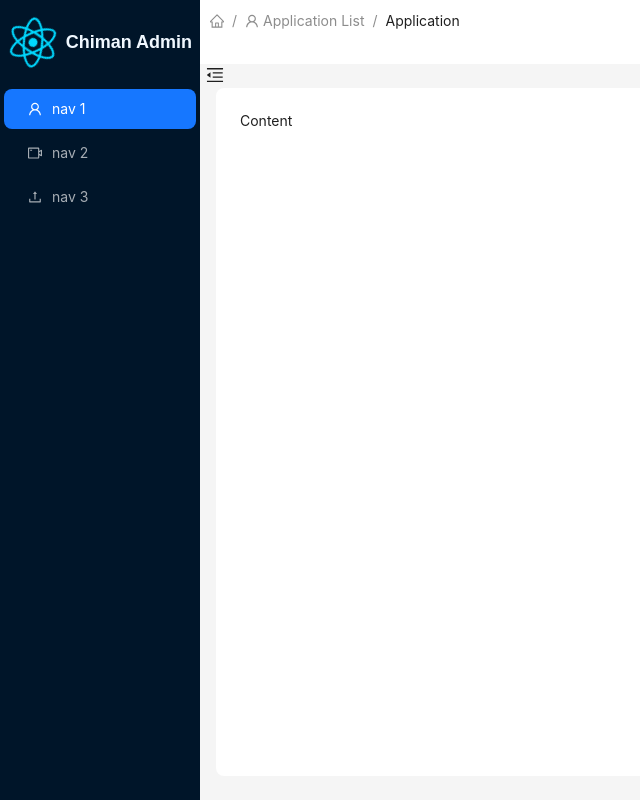
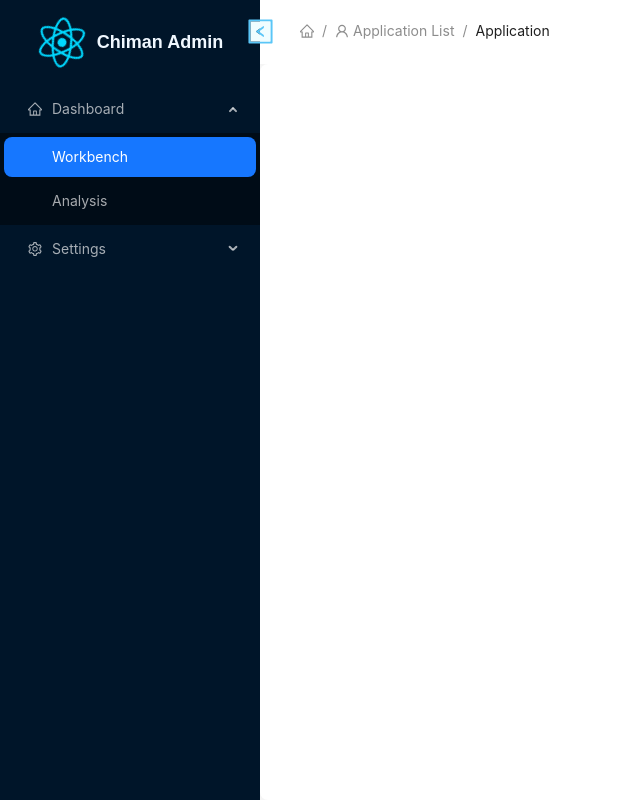
Before and after one commit to Chimannn/Chiman_Admin, a React (Vite) app: page / in a window 1280 px wide. Shown: the whole page, without its empty margins (0-640 px from the left). Built offline with nearby package versions, Linux system fonts and the light colour scheme.

Commit message:
feat: config the menu

```diff
--- a/src/layout/components/slider-logo.scss
+++ b/src/layout/components/side-logo.scss
@@ -1,11 +1,11 @@
-.slider-logo {
+.side-logo {
     width: 100%;
     display: flex;
-    justify-content: space-evenly;
+    justify-content: center;
     align-items: center;
     margin: 20px auto;
     height: 45px;
-    .slider-title {
+    .side-title {
         color: aliceblue;
         font-size: 18px;
         font-weight: 600;
@@ -15,6 +15,7 @@
         width: 50px;
         height: 100%;
         animation: rotate 5s linear infinite;
+        margin-right: 10px;
     }
 }
 
--- a/src/layout/components/slider-logo.tsx
+++ b/src/layout/components/side-logo.tsx
@@ -1,13 +1,13 @@
 import src from "../../assets/react.svg";
-import "./slider-logo.scss";
+import "./side-logo.scss";
 
 const sliderLogo = (props) => {
     return (
-        <div className="slider-logo">
+        <div className="side-logo">
             <img src={src} alt="image" />
             {!props.collapsed && (
                 <span
-                    className="slider-title"
+                    className="side-title"
                     style={{
                         animation: !props.collapsed
                             ? "fadeIn 1.4s ease"
--- a/src/layout/dashboard/index.scss
+++ b/src/layout/dashboard/index.scss
@@ -1,11 +1,21 @@
 .Header {
     position: relative;
+    padding: 20px;
+    padding-left: 40px;
     .collapse-btn {
         position: absolute;
-        top: 50px;
-        left: -10px;
+        top: 7px;
+        left: -25px;
         font-size: 18px;
         width: 50px;
         height: 50px;
+        .collapse-icon {
+            font-size: 27px;
+        }
     }
 }
+.Sider {
+    max-width: 300px;
+    min-width: 250px;
+    width: 300px;
+}
--- a/src/layout/dashboard/index.tsx
+++ b/src/layout/dashboard/index.tsx
@@ -1,55 +1,73 @@
-import React, { useState } from "react";
+import React, { useState, useEffect } from "react";
+import { Outlet } from "react-router-dom";
 import {
-    MenuFoldOutlined,
-    MenuUnfoldOutlined,
-    UploadOutlined,
-    VideoCameraOutlined,
+    RightSquareTwoTone,
+    LeftSquareTwoTone,
+    SettingOutlined,
     HomeOutlined,
     UserOutlined,
 } from "@ant-design/icons";
 import { Button, Layout, Menu, theme } from "antd";
 import Breadcrumb from "../components/bread-crumb";
-import SliderLogo from "../components/slider-logo";
+import SideLogo from "../components/side-logo";
 import "./index.scss";
+import { MenuItem } from "/types/sider";
 
 const { Header, Sider, Content } = Layout;
 const App: React.FC = () => {
     const [collapsed, setCollapsed] = useState(false);
+    const [menuData, setMenuData] = useState<MenuItem[]>([]);
     const {
         token: { colorBgContainer, borderRadiusLG },
     } = theme.useToken();
 
+    const mockData: MenuItem[] = [
+        {
+            key: "1",
+            label: "Dashboard",
+            path: "/dashboard",
+            icon: <HomeOutlined />,
+            children: [
+                {
+                    key: "1-1",
+                    label: "Workbench",
+                    path: "/dashboard/workbench",
+                },
+                { key: "1-2", label: "Analysis", path: "/dashboard/analysis" },
+            ],
+        },
+        {
+            key: "2",
+            label: "Settings",
+            path: "/settings",
+            icon: <SettingOutlined />,
+            children: [
+                { key: "2-1", label: "Profile", path: "/settings/profile" },
+                { key: "2-2", label: "Security", path: "/settings/security" },
+            ],
+        },
+    ];
+
+    useEffect(() => {
+        setMenuData(mockData);
+    }, []);
+
     return (
         <Layout style={{ height: "100%" }}>
-            <Sider trigger={null} collapsible collapsed={collapsed}>
-                <SliderLogo collapsed={collapsed} />
+            <Sider width={260} trigger={null} collapsible collapsed={collapsed}>
+                <SideLogo collapsed={collapsed} />
                 <Menu
                     theme="dark"
                     mode="inline"
-                    defaultSelectedKeys={["1"]}
-                    items={[
-                        {
-                            key: "1",
-                            icon: <UserOutlined />,
-                            label: "nav 1",
-                        },
-                        {
-                            key: "2",
-                            icon: <VideoCameraOutlined />,
-                            label: "nav 2",
-                        },
-                        {
-                            key: "3",
-                            icon: <UploadOutlined />,
-                            label: "nav 3",
-                        },
-                    ]}
+                    defaultSelectedKeys={["1-1"]}
+                    defaultOpenKeys={["1"]}
+                    items={menuData}
                 />
             </Sider>
             <Layout>
                 <Header
                     className="Header"
-                    style={{ padding: "10px", background: colorBgContainer }}
+                    style={{ background: colorBgContainer }}
                 >
                     <Breadcrumb
                         items={[
@@ -76,9 +94,15 @@ const App: React.FC = () => {
                         type="text"
                         icon={
                             collapsed ? (
-                                <MenuUnfoldOutlined />
+                                <RightSquareTwoTone
+                                    className="collapse-icon"
+                                    twoToneColor="#5ac6f7"
+                                />
                             ) : (
-                                <MenuFoldOutlined />
+                                <LeftSquareTwoTone
+                                    className="collapse-icon"
+                                    twoToneColor="#5ac6f7"
+                                />
                             )
                         }
                         onClick={() => setCollapsed(!collapsed)}
@@ -86,14 +110,13 @@ const App: React.FC = () => {
                 </Header>
                 <Content
                     style={{
-                        margin: "24px 16px",
                         padding: 24,
                         minHeight: 280,
                         background: colorBgContainer,
                         borderRadius: borderRadiusLG,
                     }}
                 >
-                    Content
+                    <Outlet />
                 </Content>
             </Layout>
         </Layout>
--- a/src/router/index.tsx
+++ b/src/router/index.tsx
@@ -1,10 +1,34 @@
-import { createBrowserRouter } from "react-router-dom";
+import { createBrowserRouter, Outlet, Navigate } from "react-router-dom";
 import Layout from "../Layout/dashboard";
 
 const router = createBrowserRouter([
     {
         path: "/",
         element: <Layout />,
+        children: [
+            {
+                path: "dashboard",
+                element: (
+                    <div>
+                        Home <Outlet />
+                    </div>
+                ),
+                children: [
+                    {
+                        index: true,
+                        element: <Navigate to="workbench" replace />,
+                    },
+                    {
+                        path: "workbench",
+                        element: <div>workbench</div>,
+                    },
+                    {
+                        path: "analysis",
+                        element: <div>analysis</div>,
+                    },
+                ],
+            },
+        ],
     },
     {
         path: "/login",
--- /dev/null
+++ b/src/types/sider.ts
@@ -0,0 +1,6 @@
+export type MenuItem = {
+    key: string;
+    label: string;
+    path: string;
+    items?: MenuItem[];
+};
```
